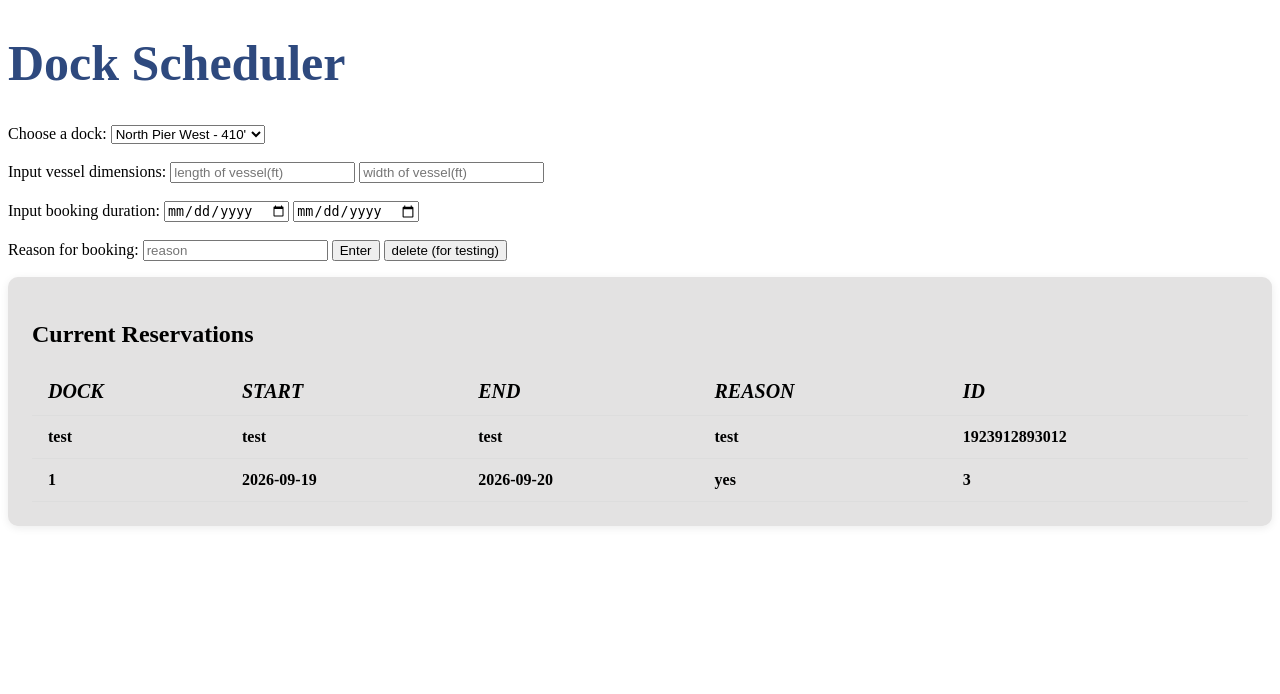
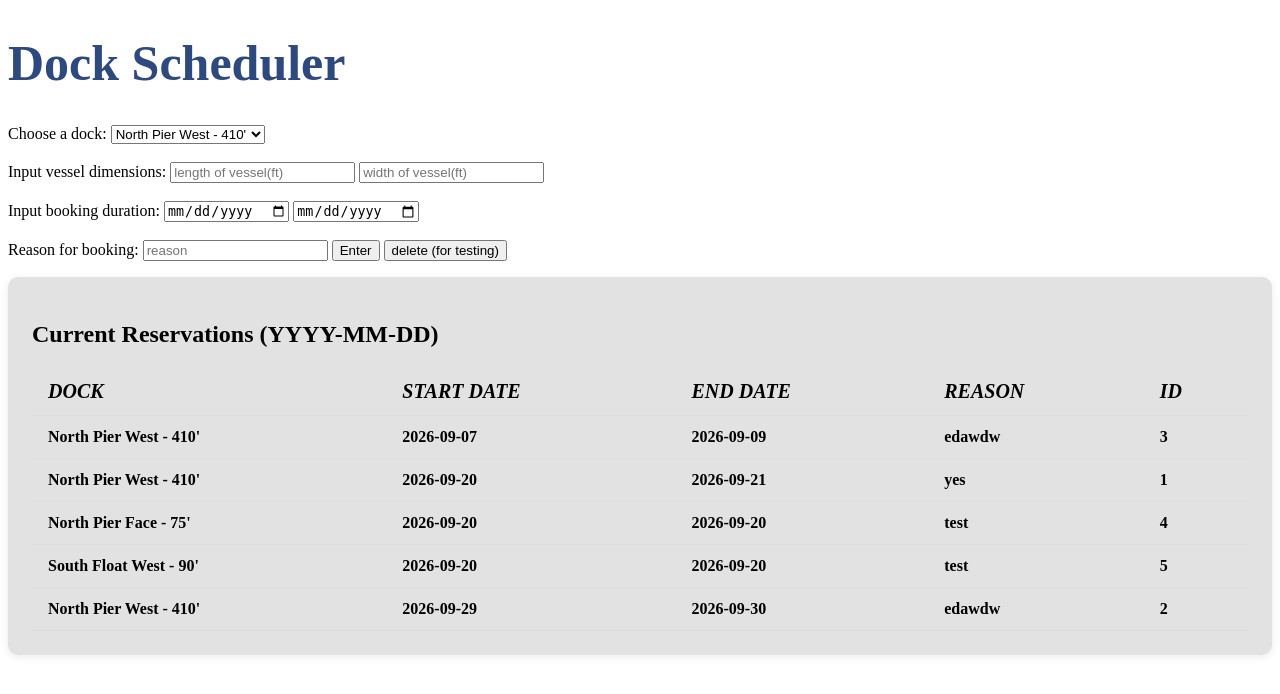
Before and after one commit to justinprasetyo/dockscheduling, a Flask app: page / in a window 1280 px wide. Shown: the top 694 px of the page. Run offline with Flask 3, Linux system fonts and the light colour scheme; data comes from the database, SQL or seed files in the repository; both versions use the stored data as it was after the commit; lists and menus that the app fills with data are empty.

Commit message:
working reservations table

```diff
--- a/app.py
+++ b/app.py
@@ -38,24 +38,32 @@ def get_available():
         return jsonify(f"Sizing does not fit dock: ({dock_dict[int(data['dock_number']) - 1]['length']}ft x {dock_dict[int(data['dock_number']) - 1]['width']}ft)")
 
     #date checks
-    if data["start_date"] > data["end_date"]:
+    if data["start_date"] == '' or data["end_date"] == '':
+        return jsonify("Please input dates.")
+    elif data["start_date"] > data["end_date"]:
         return jsonify(f"Start date must come before or at the end date.")
 
     datecheck = check_date(data["dock_number"], data["start_date"], data["end_date"])
     if datecheck != True:
         err_message = f"Timeframe already booked: "
         for obj in datecheck:
-            err_message += f"{obj['start_date']} to {obj['end_date']} (reason: {obj['reason']}). "
+            err_message += f"{obj['start_date']} to {obj['end_date']} (ID: {obj['id']}, reason: {obj['reason']}). "
         return jsonify(err_message)
 
     #make make-reservation into a yes or no button with a pop-up
     if "confirm_reservation" in data and data["confirm_reservation"]:
         dock_name = dock_dict[int(data["dock_number"]) - 1]["name"]
-        rows = get_allreservations()
         make_reservation(data["dock_number"], data["start_date"], data["end_date"], data["reason"])
-        return jsonify(rows)
+        return jsonify({})
 
     return jsonify({})
 
+@app.route('/api/reservations', methods=['GET'])
+def list_reservations():
+    rows = get_allreservations()
+    for row in rows:
+        row["dock_name"] = dock_dict[int(row["dock_number"]) - 1]["name"]
+    return jsonify(rows)
+
 if __name__ == "__main__":
     app.run(port=8080, debug=True)
--- a/requirements.txt
+++ b/requirements.txt
@@ -1,2 +1,3 @@
 Flask
 flask-cors
+gunicorn
--- a/static/app.js
+++ b/static/app.js
@@ -17,7 +17,7 @@ const unconfirmbtn = document.getElementById("unconfirm-reservation")
 
 const reservations_table = document.getElementById("reservations-table")
 
-const create_reservation = function(rowsList) { //connect to backend
+const create_reservation = function(rowsList) {
     for (row of rowsList) {
         const newRow = document.createElement("tr")
         const dock_col = document.createElement("th")
@@ -25,7 +25,7 @@ const create_reservation = function(rowsList) { //connect to backend
         const end_col = document.createElement("th")
         const reason_col = document.createElement("th")
         const id_col = document.createElement("th")
-        dock_col.textContent = row["dock_number"]
+        dock_col.textContent = row["dock_name"]
         start_col.textContent = row["start_date"]
         end_col.textContent = row["end_date"]
         reason_col.textContent = row["reason"]
@@ -38,7 +38,16 @@ const create_reservation = function(rowsList) { //connect to backend
         reservations_table.append(newRow)
     }
 }
-create_reservation([{'id': 3, 'dock_number': 1, 'start_date': '2026-09-19', 'end_date': '2026-09-20', 'reason': 'yes'}])
+//create_reservation([{'id': 3, 'dock_number': 1, 'start_date': '2026-09-19', 'end_date': '2026-09-20', 'reason': 'yes'}])
+
+async function loadReservations() {
+    const response = await fetch('/api/reservations')
+    const rows = await response.json()
+    reservations_table.innerHTML = "" //clear old rows first
+    create_reservation(rows)
+}
+
+loadReservations()
 
 enterbtn.addEventListener('click', async () => {
     const response = await fetch('/api/reservations', {
@@ -103,6 +112,13 @@ confirmbtn.addEventListener('click', async () => {
     });
 
     reservation_confirmation_page.classList.remove("active")
+
+    const result = await response.json()
+    if (typeof result === "string") {
+        alerttext.textContent = `error: ${result}`
+    } else {
+        await loadReservations()
+    }
 })
 
 unconfirmbtn.addEventListener('click', () => {
--- a/templates/index.html
+++ b/templates/index.html
@@ -53,14 +53,14 @@
     </div>
 
     <section class="reservations-list">
-        <h2>Current Reservations</h2>
+        <h2>Current Reservations (YYYY-MM-DD)</h2>
 
         <table>
             <thead>
                 <tr>
                     <th>DOCK</th>
-                    <th>START</th>
-                    <th>END</th>
+                    <th>START DATE</th>
+                    <th>END DATE</th>
                     <th>REASON</th>
                     <th>ID</th>
                 </tr>
```
Also changed, not shown: database.db.
